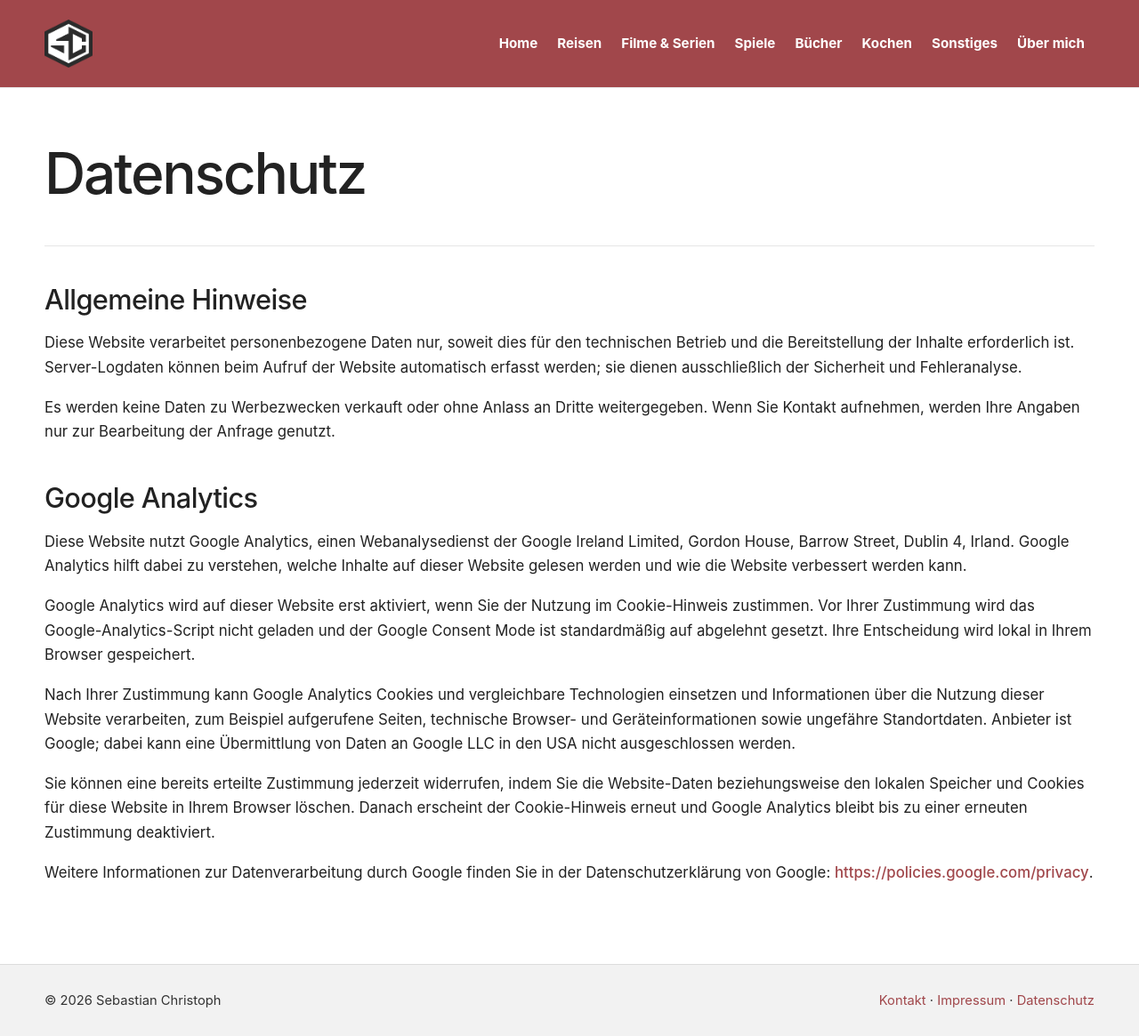
After one commit to sxbxstxxn/sebastian-christoph.de, a Django app: page /datenschutz/ in a window 1280 px wide. The commit adds this page. Shown: the whole page at 89% size. Run offline with Django 5.2, Linux system fonts and the light colour scheme.

Commit message:
ga datenschutz fix

```diff
--- /dev/null
+++ b/content/context_processors.py
@@ -0,0 +1,7 @@
+from django.conf import settings
+
+
+def analytics(request):
+    return {
+        "google_analytics_id": settings.GOOGLE_ANALYTICS_ID,
+    }
--- a/content/static/css/site.css
+++ b/content/static/css/site.css
@@ -497,10 +497,6 @@ dd {
   text-decoration: underline;
 }
 
-.legal-content {
-  max-width: 820px;
-}
-
 .legal-content address {
   font-style: normal;
   line-height: 1.7;
--- a/content/templates/content/base.html
+++ b/content/templates/content/base.html
@@ -13,6 +13,18 @@
 	<link rel="icon" type="image/png" sizes="16x16" href="{% static 'favicon/favicon-16x16.png' %}">
 	<link rel="apple-touch-icon" href="{% static 'favicon/apple-touch-icon.png' %}">
 	<link rel="manifest" href="{% static 'favicon/site.webmanifest' %}">
+  {% if google_analytics_id %}
+    <script>
+      window.dataLayer = window.dataLayer || [];
+      function gtag(){dataLayer.push(arguments);}
+      gtag('consent', 'default', {
+        'analytics_storage': 'denied',
+        'ad_storage': 'denied',
+        'ad_user_data': 'denied',
+        'ad_personalization': 'denied'
+      });
+    </script>
+  {% endif %}
   {% block extra_head %}{% endblock %}
 </head>
 <body>
@@ -45,12 +57,27 @@
 <footer class="site-footer">
   <div class="container footer-inner">
     <span>© {% now "Y" %} Sebastian Christoph</span>
-    <span class="footer-links"><a href="/kontakt/">Kontakt</a> · <a href="/impressum/">Impressum</a> · <a href="/impressum/#datenschutz">Datenschutz</a></span>
+    <span class="footer-links"><a href="/kontakt/">Kontakt</a> · <a href="/impressum/">Impressum</a> · <a href="/datenschutz/">Datenschutz</a></span>
   </div>
 </footer>
+
+{% if google_analytics_id %}
+<div class="cookie-consent" data-analytics-id="{{ google_analytics_id }}" hidden>
+  <div class="cookie-consent-inner">
+    <p>Ich nutze Google Analytics, um zu verstehen, welche Inhalte gelesen werden. Dabei werden Cookies erst nach deiner Zustimmung gesetzt.</p>
+    <div class="cookie-consent-actions">
+      <button class="button secondary" type="button" data-consent-deny>Ablehnen</button>
+      <button class="button" type="button" data-consent-accept>Akzeptieren</button>
+    </div>
+  </div>
+</div>
+{% endif %}
 
 <script src="{% static 'js/lightbox.js' %}"></script>
 <script src="{% static 'js/menu.js' %}"></script>
 <script src="{% static 'js/external-links.js' %}"></script>
+{% if google_analytics_id %}
+<script src="{% static 'js/analytics-consent.js' %}"></script>
+{% endif %}
 </body>
 </html>
--- /dev/null
+++ b/content/templates/content/datenschutz.html
@@ -0,0 +1,57 @@
+{% extends "content/base.html" %}
+
+{% block title %}Datenschutz{% endblock %}
+
+{% block content %}
+<article class="article legal-page">
+  <header class="article-header container">
+    <h1>Datenschutz</h1>
+  </header>
+
+  <div class="container article-body legal-content">
+    <section aria-labelledby="allgemein">
+      <h2 id="allgemein">Allgemeine Hinweise</h2>
+      <p>
+        Diese Website verarbeitet personenbezogene Daten nur, soweit dies f&uuml;r den technischen Betrieb
+        und die Bereitstellung der Inhalte erforderlich ist. Server-Logdaten k&ouml;nnen beim Aufruf der
+        Website automatisch erfasst werden; sie dienen ausschlie&szlig;lich der Sicherheit und Fehleranalyse.
+      </p>
+      <p>
+        Es werden keine Daten zu Werbezwecken verkauft oder ohne Anlass an Dritte weitergegeben.
+        Wenn Sie Kontakt aufnehmen, werden Ihre Angaben nur zur Bearbeitung der Anfrage genutzt.
+      </p>
+    </section>
+
+    <section aria-labelledby="google-analytics">
+      <h2 id="google-analytics">Google Analytics</h2>
+      <p>
+        Diese Website nutzt Google Analytics, einen Webanalysedienst der Google Ireland Limited,
+        Gordon House, Barrow Street, Dublin 4, Irland. Google Analytics hilft dabei zu verstehen,
+        welche Inhalte auf dieser Website gelesen werden und wie die Website verbessert werden kann.
+      </p>
+      <p>
+        Google Analytics wird auf dieser Website erst aktiviert, wenn Sie der Nutzung im
+        Cookie-Hinweis zustimmen. Vor Ihrer Zustimmung wird das Google-Analytics-Script nicht geladen
+        und der Google Consent Mode ist standardm&auml;&szlig;ig auf abgelehnt gesetzt. Ihre Entscheidung wird
+        lokal in Ihrem Browser gespeichert.
+      </p>
+      <p>
+        Nach Ihrer Zustimmung kann Google Analytics Cookies und vergleichbare Technologien einsetzen
+        und Informationen &uuml;ber die Nutzung dieser Website verarbeiten, zum Beispiel aufgerufene Seiten,
+        technische Browser- und Ger&auml;teinformationen sowie ungef&auml;hre Standortdaten. Anbieter ist Google;
+        dabei kann eine &Uuml;bermittlung von Daten an Google LLC in den USA nicht ausgeschlossen werden.
+      </p>
+      <p>
+        Sie k&ouml;nnen eine bereits erteilte Zustimmung jederzeit widerrufen, indem Sie die Website-Daten
+        beziehungsweise den lokalen Speicher und Cookies f&uuml;r diese Website in Ihrem Browser l&ouml;schen.
+        Danach erscheint der Cookie-Hinweis erneut und Google Analytics bleibt bis zu einer erneuten
+        Zustimmung deaktiviert.
+      </p>
+      <p>
+        Weitere Informationen zur Datenverarbeitung durch Google finden Sie in der Datenschutzerkl&auml;rung
+        von Google: <a href="https://policies.google.com/privacy" rel="noopener noreferrer">https://policies.google.com/privacy</a>.
+      </p>
+    </section>
+  </div>
+</article>
+{% endblock %}
--- a/sebastian_blog/settings/base.py
+++ b/sebastian_blog/settings/base.py
@@ -62,6 +62,7 @@ TEMPLATES = [{
         "django.template.context_processors.request",
         "django.contrib.auth.context_processors.auth",
         "django.contrib.messages.context_processors.messages",
+        "content.context_processors.analytics",
     ]},
 }]
 
@@ -92,3 +93,4 @@ SERVE_MEDIA = env_bool("SERVE_MEDIA", True)
 DEFAULT_AUTO_FIELD = "django.db.models.BigAutoField"
 WAGTAIL_SITE_NAME = "Sebastian Christoph"
 WAGTAILADMIN_BASE_URL = os.getenv("WAGTAILADMIN_BASE_URL", "http://localhost:8000")
+GOOGLE_ANALYTICS_ID = os.getenv("GOOGLE_ANALYTICS_ID", "")
--- a/sebastian_blog/urls.py
+++ b/sebastian_blog/urls.py
@@ -19,6 +19,11 @@ urlpatterns = [
         TemplateView.as_view(template_name="content/impressum.html"),
         name="impressum",
     ),
+    path(
+        "datenschutz/",
+        TemplateView.as_view(template_name="content/datenschutz.html"),
+        name="datenschutz",
+    ),
 ]
 
 if settings.DEBUG:
```
Also changed, not shown: other parts of content/static/css/site.css (+50 -0 lines), content/static/js/analytics-consent.js (added, +72 -0 lines), content/templates/content/impressum.html (+2 -15 lines).
